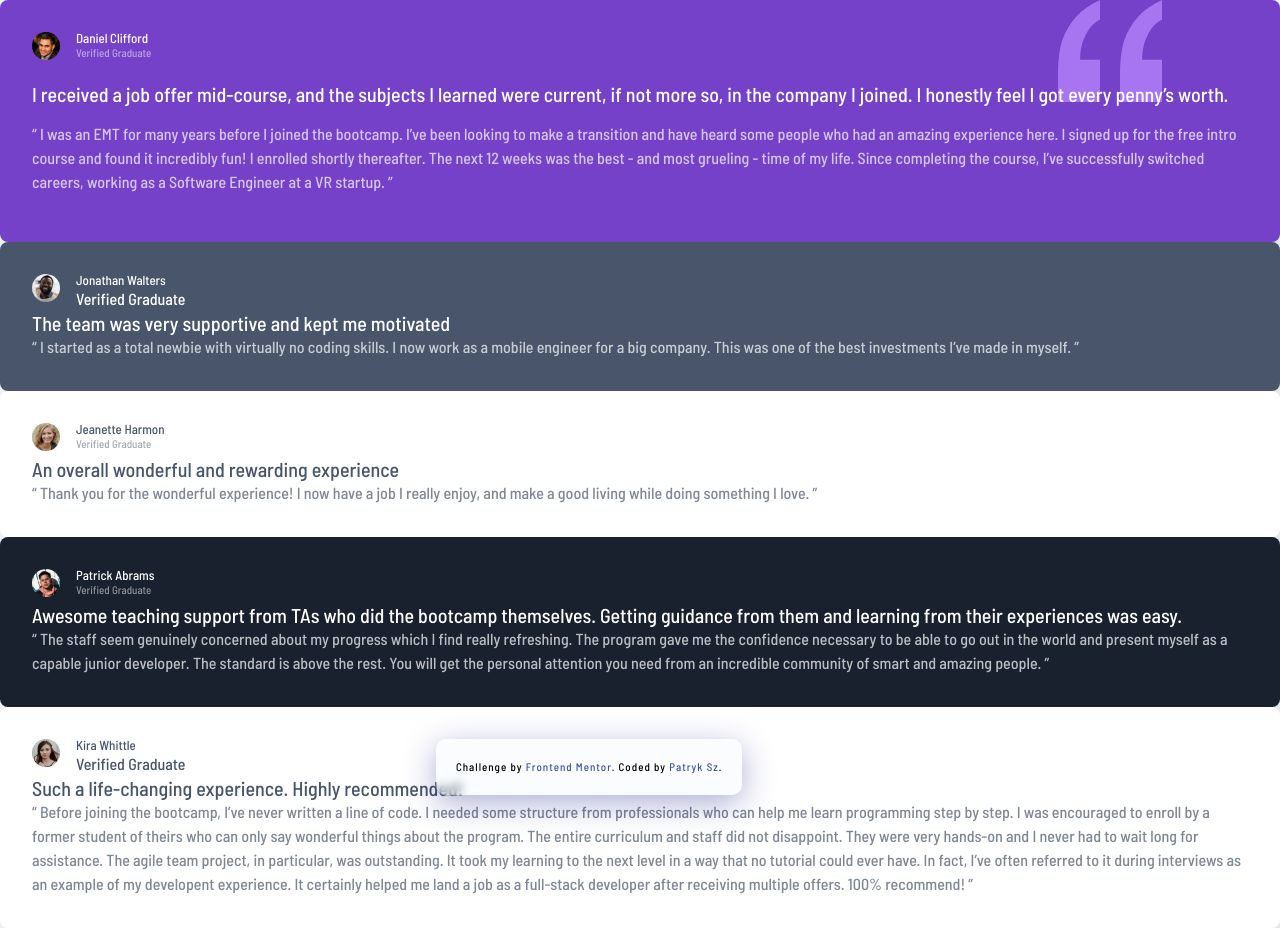
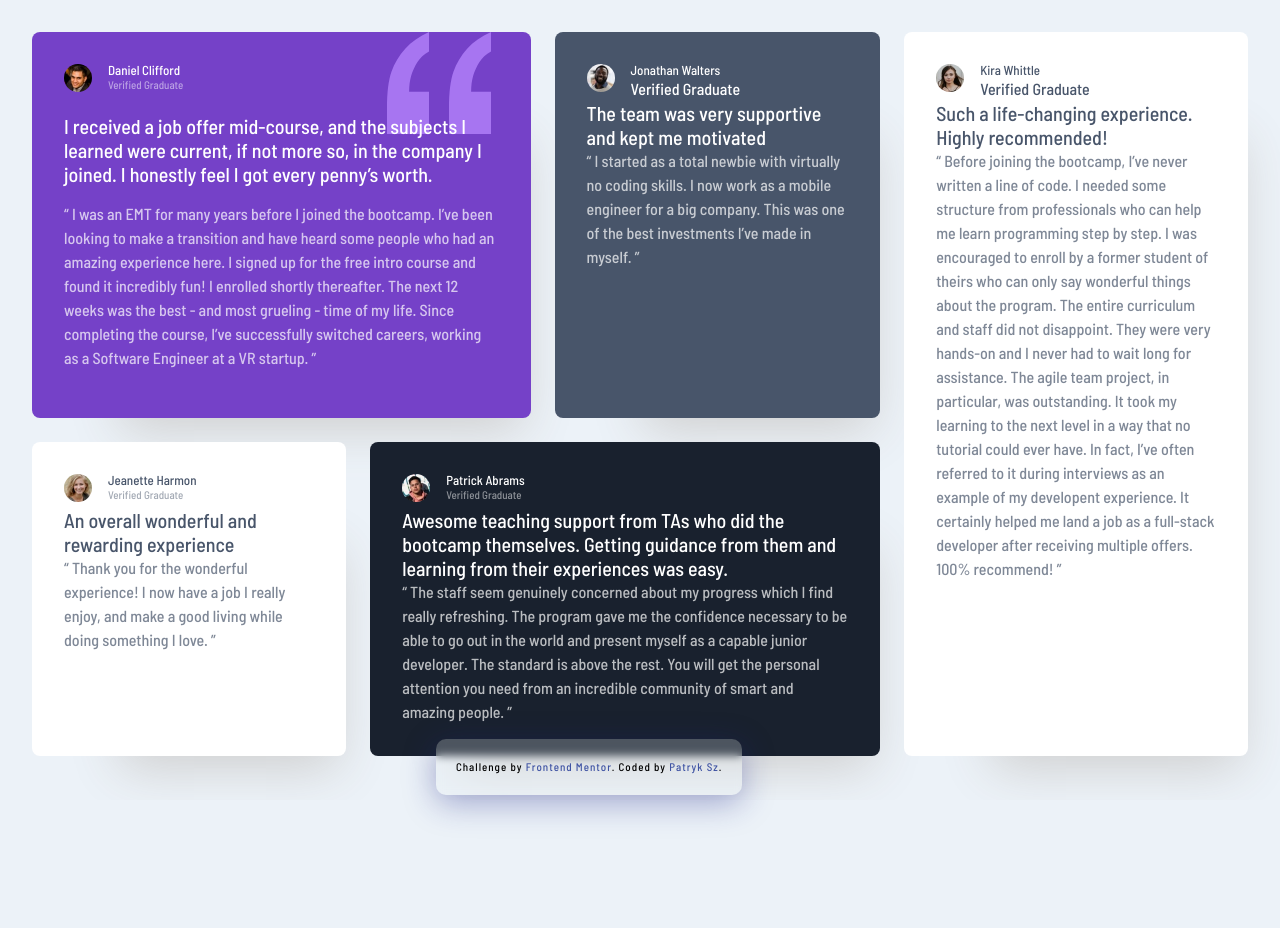
Before and after one commit to dedku/Testimonials-grid-section_DailyJunior_7, a website built with Vite: page index.html in a window 1280 px wide. After the commit the page ends 800 px from the top, so only its background shows below. Built offline with nearby package versions, Linux system fonts and the light colour scheme.

Commit message:
grid areas

```diff
--- a/index.html
+++ b/index.html
@@ -164,7 +164,7 @@
   </main>
 
 
-  <footer>
+  <footer class="footer">
     <div class="attribution">
       Challenge by <a href="https://www.frontendmentor.io?ref=challenge" target="_blank">Frontend Mentor</a>.
       Coded by <a href="https://www.frontendmentor.io/profile/dedku">Patryk Sz</a>.
--- a/src/style.scss
+++ b/src/style.scss
@@ -14,15 +14,14 @@ $light-grayish-blue: hsl(210, 46%, 95%);
     margin: 0;
 }
 
-html:focus-within {
-    scroll-behavior: smooth;
-}
 
 body {
     min-height: 100vh;
+    max-width: 1440px;
+    margin: auto;
     text-rendering: optimizeSpeed;
     line-height: 1.5;
-
+    scroll-behavior: smooth;
     background-color: $light-grayish-blue;
     font-family: 'Barlow Semi Condensed', sans-serif;
 }
@@ -66,10 +65,25 @@ body {
 }
 
 // compontens
-.testiminial {
+.testimonial {
+    display: grid;
+    gap: 1.5rem;
+    grid-template-areas:
+        'one one two five'
+        'three four four five';
+
     padding-block: 2rem;
-    width: min(95%, 70rem);
+    width: 95%;
     margin-inline: auto;
+
+    @media (max-width: 1100px) {
+        grid-template-areas:
+            'one'
+            'two'
+            'three'
+            'four'
+            'five';
+    }
 }
 
 .testiminial-article {
@@ -77,6 +91,26 @@ body {
     padding: 2rem;
     border-radius: 0.5rem;
     box-shadow: 2.5rem 3.75rem 3rem -3rem $light-gray;
+
+    &:nth-child(1) {
+        grid-area: one;
+    }
+
+    &:nth-child(2) {
+        grid-area: two;
+    }
+
+    &:nth-child(3) {
+        grid-area: three;
+    }
+
+    &:nth-child(4) {
+        grid-area: four;
+    }
+
+    &:nth-child(5) {
+        grid-area: five;
+    }
 
     &.quote {
         background-image: url(../images/bg-pattern-quotation.svg);
@@ -119,22 +153,32 @@ body {
     }
 }
 
+
+.footer {
+
+    position: absolute;
+    bottom: 5px;
+    right: 42%;
+    min-width: 150px;
+    max-width: 25vw;
+    margin: auto;
+
+    @media (max-width: 1100px) {
+        position: sticky;
+        right: 0%;
+    }
+}
+
 .attribution {
     font-size: 11px;
     letter-spacing: 1px;
     text-align: center;
     padding: 20px;
-    margin-bottom: 5px;
-
     background: rgba(236, 242, 248, 0.25);
     box-shadow: 0 8px 32px 0 rgba(31, 38, 135, 0.37);
     backdrop-filter: blur(4px);
     -webkit-backdrop-filter: blur(4px);
     border-radius: 10px;
-
-    position: absolute;
-    bottom: 0;
-    right: 42%;
 
     a {
         color: hsl(228, 45%, 44%);
```
